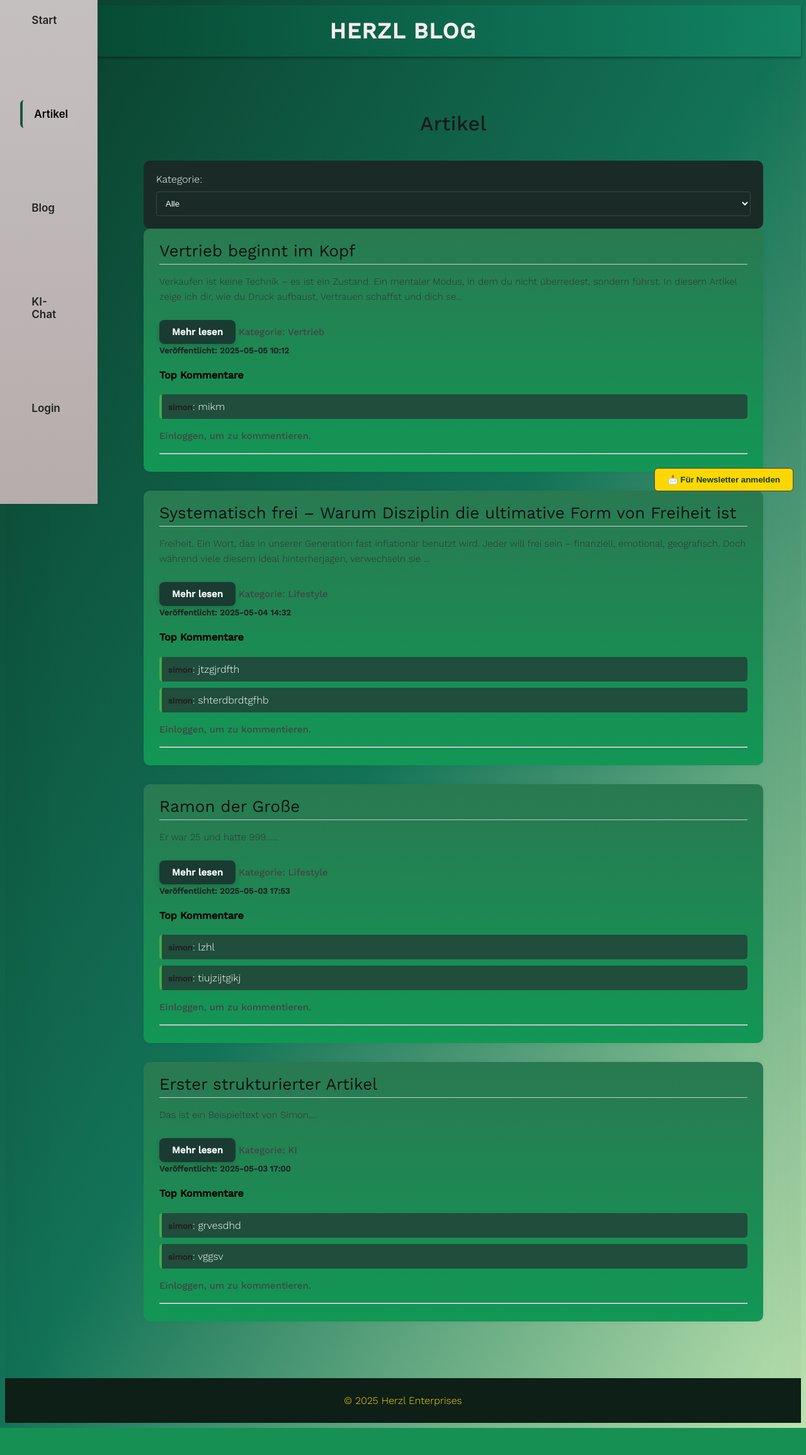
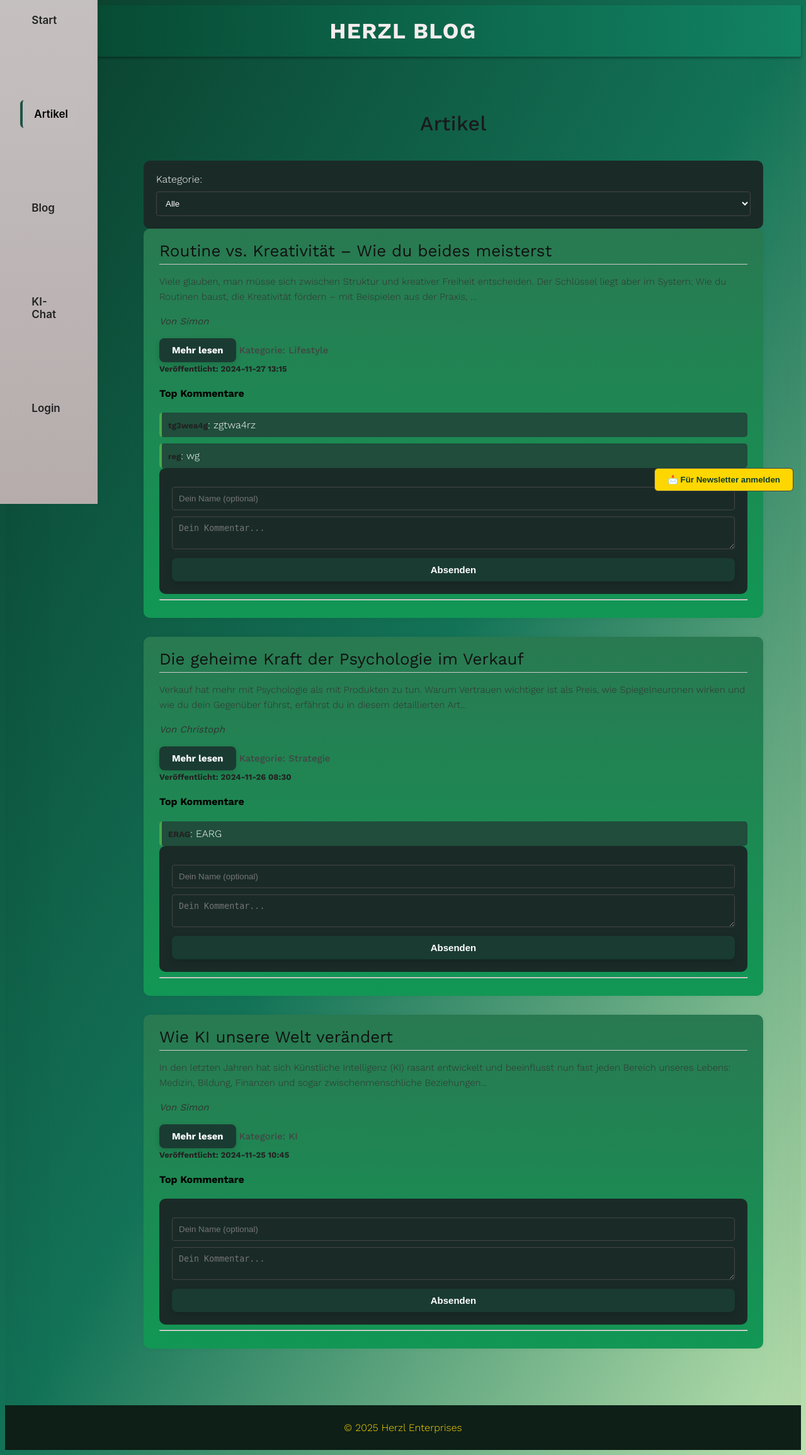
Before and after one commit to herzlbrothers/herzl-enterprise, a Flask app: page /artikel in a window 1280 px wide. Shown: the whole page at 63% size. Before the commit the page ends 2267 px from the top, so only its background shows below. Run offline with Flask 3, Linux system fonts and the light colour scheme.

Commit message:
🐛 Fix: Kommentar-Fehler in Blog behoben (beitrag_id hinzugefügt)

```diff
--- a/app.py
+++ b/app.py
@@ -40,10 +40,10 @@ def blog():
     ausgewählt = request.args.get("kategorie", "")
 
     # Kommentare speichern
-    if request.method == 'POST' and 'user' in session:
+    if request.method == 'POST':
         beitrag_id = request.form['beitrag_id']
         text = request.form['comment']
-        user = session['user']
+        user = request.form.get('user', '').strip() or "Gast"
         handle_comments(beitrag_id, text, user)
 
     return render_template("blog_all.html",
@@ -62,23 +62,26 @@ def blog_eintrag(eintrag_id):
         blogs = json.load(f)
 
     beitrag = None
-    for autor in blogs.values():
-        for post in autor:
+    for autor in blogs:
+        for post in blogs[autor]:
             if post['id'] == eintrag_id:
                 beitrag = post
                 break
+        if beitrag:
+            break
 
     if not beitrag:
         return "Beitrag nicht gefunden", 404
 
-    if request.method == 'POST' and 'user' in session:
+    if request.method == 'POST':
         comment = request.form['comment']
-        user = session['user']
+        user = request.form.get('user', '').strip() or "Gast"
         handle_comments(eintrag_id, comment, user)
         return redirect(url_for('blog_eintrag', eintrag_id=eintrag_id))
 
     comments = handle_comments(eintrag_id)
     return render_template('blog_eintrag.html', beitrag=beitrag, comments=comments)
+
 
 # 🔹 NEUEN BEITRAG SPEICHERN
 @app.route('/neuer_blog', methods=['GET', 'POST'])
@@ -90,13 +93,18 @@ def neuer_blog():
         title = request.form['title']
         content = request.form['content']
         kategorie = request.form['kategorie']
-        author = session['user']
+        author = request.form['autor']
+
         new_entry = {
-            "id": f"{author}_{int(datetime.now().timestamp())}",
-            "title": title,
-            "content": content,
-            "kategorie": kategorie
-        }
+    "id": f"{author.lower()}_{int(datetime.now().timestamp())}",
+    "title": title,
+    "content": content,
+    "kategorie": kategorie,
+    "autor": author
+}
+
+
+
 
         with open('data/blog.json') as f:
             blogs = json.load(f)
@@ -122,7 +130,7 @@ def neuer_artikel():
         content = request.form['content']
         kategorie = request.form['kategorie']
         draft = request.form.get('draft') == 'on'
-        author = session['user']
+        author = request.form['autor']  # Autor aus dem Formular
 
         new_entry = {
             "id": f"{author}_{int(datetime.now().timestamp())}",
@@ -130,16 +138,17 @@ def neuer_artikel():
             "content": content,
             "kategorie": kategorie,
             "timestamp": datetime.now().strftime("%Y-%m-%d %H:%M"),
-            "draft": draft
+            "draft": draft,
+            "autor": author
         }
 
         try:
             with open('data/artikel.json') as f:
                 artikel_daten = json.load(f)
         except:
-            artikel_daten = {}
+            artikel_daten = []
 
-        artikel_daten.setdefault(author, []).insert(0, new_entry)
+        artikel_daten.insert(0, new_entry)
 
         with open('data/artikel.json', 'w') as f:
             json.dump(artikel_daten, f, indent=2)
@@ -147,8 +156,6 @@ def neuer_artikel():
         return redirect(url_for('artikel'))
 
     return render_template('neuer_artikel.html', kategorien=kategorien)
-
-
 
 
 # 🔹 ARTIKEL mit KOMMENTAREN
@@ -195,9 +202,16 @@ def logout():
 
 @app.route('/')
 def home():
-    # Artikel laden
-    with open('data/artikel.json') as f:
-        artikel_data = json.load(f)
+    # Artikel laden (Liste!)
+    try:
+        with open('data/artikel.json') as f:
+            artikel_data = json.load(f)
+    except:
+        artikel_data = []
+
+    # Artikel nach Autor filtern
+    simon_artikel = [a for a in artikel_data if a.get('autor') == 'Simon']
+    christoph_artikel = [a for a in artikel_data if a.get('autor') == 'Christoph']
 
     # Blog laden
     with open('data/blog.json') as f:
@@ -207,25 +221,25 @@ def home():
     with open('data/timeline.json') as f:
         timeline_data = json.load(f)
 
-    # Daten rausholen
+    # Daten vorbereiten
     simon_timeline = timeline_data.get("simon", [])
     christoph_timeline = timeline_data.get("christoph", [])
 
     simon_blogs = blog_data.get("simon", [])
     christoph_blogs = blog_data.get("christoph", [])
 
-    simon_artikel = artikel_data.get("simon", [])
-    christoph_artikel = artikel_data.get("christoph", [])
-
     blog_teaser = simon_blogs[-1] if simon_blogs else None
     artikel_teaser = simon_artikel[-1] if simon_artikel else None
 
-    return render_template('home.html',
-                           simon_timeline=simon_timeline,
-                           christoph_timeline=christoph_timeline,
-                           blog_teaser=blog_teaser,
-                           artikel_teaser=artikel_teaser)
-
+    return render_template(
+        'home.html',
+        simon_timeline=simon_timeline,
+        christoph_timeline=christoph_timeline,
+        blog_teaser=blog_teaser,
+        artikel_teaser=artikel_teaser,
+        simon_artikel=simon_artikel[:3],
+        christoph_artikel=christoph_artikel[:3]
+    )
 
 @app.route('/newsletter', methods=['POST'])
 def newsletter():
@@ -265,23 +279,22 @@ def artikel():
     highlight_artikel = None
     artikel_liste = []
 
-    for autor in artikel_roh:
-        for beitrag in artikel_roh[autor]:
-            if not beitrag.get("draft", False):
-                if beitrag["id"] == highlight_id:
-                    highlight_artikel = beitrag
-                else:
-                    artikel_liste.append(beitrag)
+    for beitrag in artikel_roh:
+        if not beitrag.get("draft", False):
+            if beitrag["id"] == highlight_id:
+                highlight_artikel = beitrag
+            else:
+                artikel_liste.append(beitrag)
 
     artikel_liste = sorted(artikel_liste, key=lambda x: x['timestamp'], reverse=True)
 
     kategorien = ["KI", "Politik", "Business", "Lifestyle", "Strategie"]
     ausgewählt = request.args.get("kategorie", "")
 
-    if request.method == 'POST' and 'user' in session:
+    if request.method == 'POST':
         beitrag_id = request.form['beitrag_id']
         text = request.form['comment']
-        user = session['user']
+        user = request.form.get('user', '').strip() or "Gast"
         handle_comments(beitrag_id, text, user)
 
     return render_template("article_list.html",
@@ -292,36 +305,25 @@ def artikel():
         get_comments=handle_comments
     )
 
-
-
 @app.route('/artikel/<artikel_id>', methods=['GET', 'POST'])
 def artikel_eintrag(artikel_id):
     with open('data/artikel.json') as f:
         artikel_daten = json.load(f)
 
-    # Artikel suchen – durch alle Autoren iterieren
-    artikel = None
-    for autor in artikel_daten:
-        for beitrag in artikel_daten[autor]:
-            if beitrag["id"] == artikel_id:
-                artikel = beitrag
-                break
-        if artikel:
-            break
+    # Durchsuche flache Liste nach Artikel
+    artikel = next((a for a in artikel_daten if a["id"] == artikel_id), None)
 
     if not artikel:
         return "Artikel nicht gefunden", 404
 
-    # Kommentar hinzufügen
-    if request.method == 'POST' and 'user' in session:
+    if request.method == 'POST':
         comment = request.form['comment']
-        user = session['user']
+        user = request.form.get('user', '').strip() or "Gast"
         handle_comments(artikel_id, comment, user)
         return redirect(url_for('artikel_eintrag', artikel_id=artikel_id))
 
     comments = handle_comments(artikel_id)
     return render_template('artikel_eintrag.html', artikel=artikel, comments=comments)
-
 
 
 @app.route('/timeline')
--- a/data/comments.json
+++ b/data/comments.json
@@ -247,5 +247,63 @@
         }
       ]
     }
+  ],
+  "simon_1746729140": [
+    {
+      "user": "Gast",
+      "text": "gadgdgre",
+      "timestamp": "2025-05-11 15:38"
+    },
+    {
+      "user": "wgevv",
+      "text": "wefgvsa",
+      "timestamp": "2025-05-11 16:29"
+    },
+    {
+      "user": "fwe",
+      "text": "wfFE",
+      "timestamp": "2025-05-11 16:38"
+    }
+  ],
+  "Simon_1723431444": [
+    {
+      "user": "tg3wea4g",
+      "text": "zgtwa4rz",
+      "timestamp": "2025-05-11 16:18"
+    },
+    {
+      "user": "reg",
+      "text": "wg",
+      "timestamp": "2025-05-11 16:19"
+    },
+    {
+      "user": "&UJZTRUJ",
+      "text": "E%TG",
+      "timestamp": "2025-05-11 16:31"
+    },
+    {
+      "user": "EWGSR",
+      "text": "ERGADG",
+      "timestamp": "2025-05-11 16:32"
+    },
+    {
+      "user": "FCWAE",
+      "text": "cawse",
+      "timestamp": "2025-05-11 16:38"
+    }
+  ],
+  "Christoph_1723431333": [
+    {
+      "user": "ERAG",
+      "text": "EARG",
+      "timestamp": "2025-05-11 16:32"
+    }
+  ],
+  "chris_001": [
+    {
+      "user": "DQA",
+      "text": "QDWAC",
+      "timestamp": "2025-05-11 16:38"
+    }
   ]
 }
--- a/static/css/style.css
+++ b/static/css/style.css
@@ -1,8 +1,11 @@
+@import url('https://fonts.googleapis.com/css2?family=Work+Sans:wght@300;500;700&display=swap');
+
 body {
   font-family: 'Work Sans', sans-serif;
   font-weight: 300; /* Optional: 300 = leicht, 400 = Standard */
  background: linear-gradient(to bottom right, #0a3d2b, #137357, #bce2af);
   box-shadow: inset 0 0 100px rgba(0, 0, 0, 0.05);
+   font-family: 'Work Sans', sans-serif;
 }
 
 
@@ -1194,3 +1197,10 @@ header h1 {
     padding: 20px;
     border-left: 3px solid gold;
 }
+.artikel-autor {
+    font-size: 0.95em;
+    font-weight: 400;
+    color: #dddddd;
+    font-style: italic;
+    margin-bottom: 5px;
+}
--- a/templates/article_list.html
+++ b/templates/article_list.html
@@ -30,6 +30,8 @@
     <div class="card">
         <h3>{{ artikel.title }}</h3>
         <p>{{ artikel.content[:200] }}...</p>
+        <p class="artikel-autor">Von {{ artikel.autor if artikel.autor else "Unbekannt" }}</p>
+
         <a href="{{ url_for('artikel_eintrag', artikel_id=artikel.id) }}" class="mini-button">Mehr lesen</a>
 
         <em>Kategorie: {{ artikel.kategorie }}</em><br>
@@ -43,15 +45,15 @@
             </div>
         {% endfor %}
 
-        {% if 'user' in session %}
-            <form method="post" action="{{ url_for('artikel') }}">
-                <input type="hidden" name="beitrag_id" value="{{ artikel.id }}">
-                <textarea name="comment" placeholder="Kommentieren..."></textarea>
-                <button type="submit">Absenden</button>
-            </form>
-        {% else %}
-            <p><em>Einloggen, um zu kommentieren.</em></p>
-        {% endif %}
+       <form method="post">
+    <input type="hidden" name="beitrag_id" value="{{ artikel.id }}">
+    <input type="text" name="user" placeholder="Dein Name (optional)">
+    <textarea name="comment" placeholder="Dein Kommentar..." required></textarea>
+    <button type="submit" class="mini-button">Absenden</button>
+</form>
+
+
+
         <hr>
     </div> <!-- Schließendes div hinzugefügt -->
     {% endif %}
```
Also changed, not shown: data/artikel.json (+17 -39 lines), templates/artikel_eintrag.html (+5 -16 lines), templates/blog_all.html (+15 -14 lines), templates/blog_eintrag.html (+5 -11 lines), templates/neuer_artikel.html (+10 -9 lines), templates/neuer_blog.html (+13 -7 lines).
